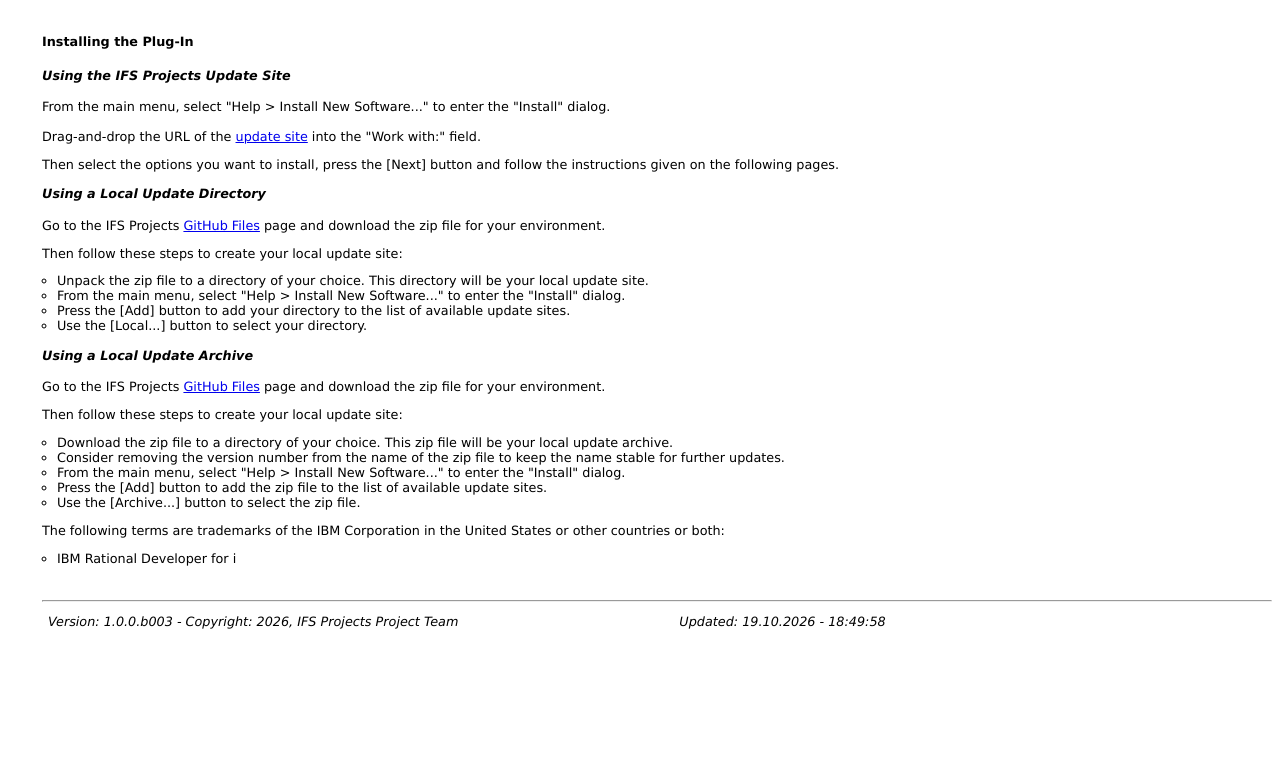
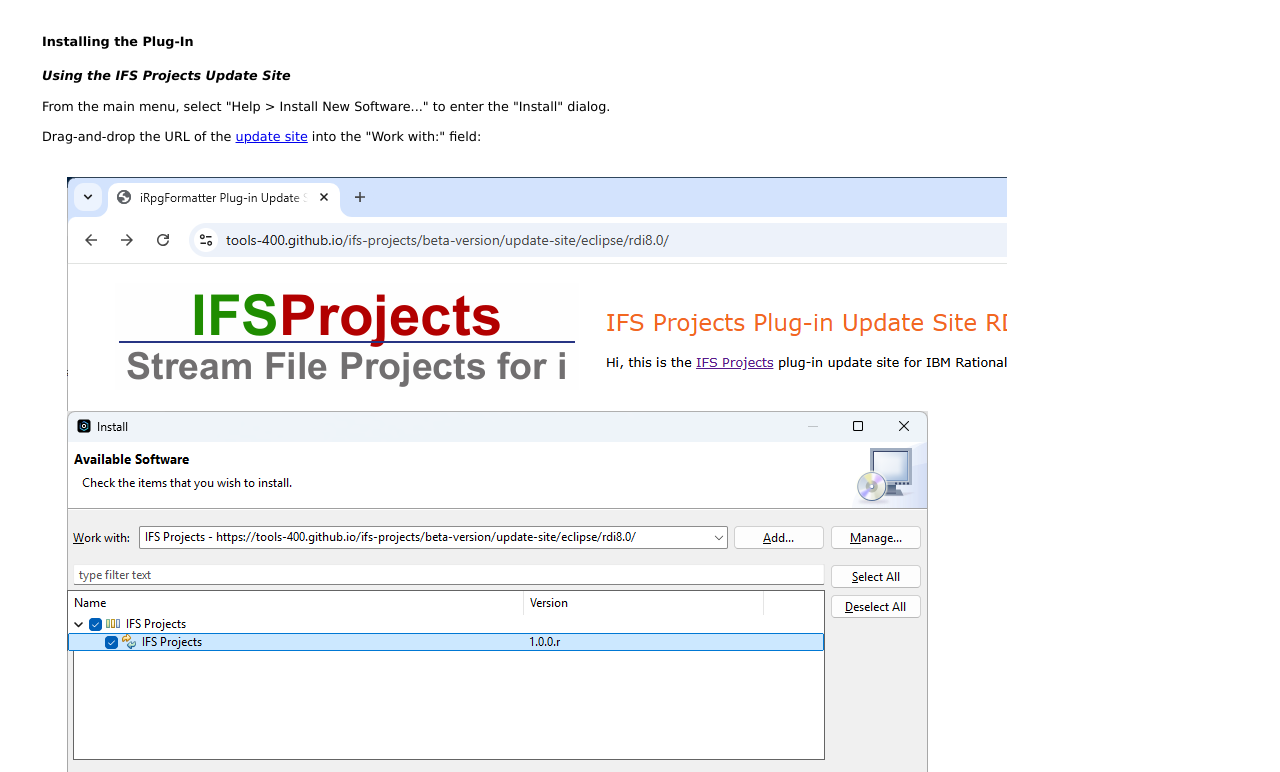
Before and after one commit to tools-400/ifs-projects, a plain HTML site: page docs/beta-version/update-site/eclipse/rdi8.0/index.html in a window 1280 px wide. Shown: the part 180-952 px from the top of the page. Before the commit the page ends 860 px from the top, so only its background shows below. Drawn offline with Linux system fonts and the light colour scheme.

Commit message:
Add the installation screenshot to the update site page

```diff
--- a/docs/beta-version/update-site/eclipse/rdi8.0/index.html
+++ b/docs/beta-version/update-site/eclipse/rdi8.0/index.html
@@ -1,6 +1,7 @@
 <html>
     <head>
         <meta http-equiv="cache-control" content="no-cache">
+        <meta http-equiv="Content-Type" content="text/html; charset=utf-8">
         <meta name="description" content="IFS Projects Plug-in Update Site">
         <meta name="author" content="IFS Projects Project Team">
         <meta name="keywords" content="IFS Projects, Plugin, RDI, Eclipse, AS400">
@@ -13,7 +14,7 @@
             <td align="left" >
                 <a href="https://tools-400.github.io/ifs-projects/"><img src="./assets/project-logo.gif" alt="IFS Projects - Eclipse Update Site for RDi" border="0" style="padding-right:10px;"/></a>
             </td>
-           <td align="left" width="100%" >
+            <td align="left" width="100%" >
                 <h1>IFS Projects Plug-in Update Site RDi 9.6.0.13+</h1>
                 <p>Hi, this is the <a href="https://github.com/tools-400/ifs-projects/">IFS Projects</a> plug-in update site for IBM Rational Developer for i.</p>
             </td>
@@ -27,7 +28,8 @@
         <p/>
         <h3>Using the IFS Projects Update Site</h3>
         <p>From the main menu, select "Help > Install New Software..." to enter the "Install" dialog.<br><br>
-        Drag-and-drop the URL of the <a href="https://tools-400.github.io/ifs-projects/beta-version/update-site/eclipse/rdi8.0">update site</a> into the "Work with:" field.</p>
+        Drag-and-drop the URL of the <a href="https://tools-400.github.io/ifs-projects/beta-version/update-site/eclipse/rdi8.0">update site</a> into the "Work with:" field:<br><br></p>
+        <img class="indent" src="./assets/rdi_InstallDragDrop.png" alt="RDi: Install new software">
         <p>
         Then select the options you want to install, press the [Next] button and follow the instructions given on the following pages.
         <h3>Using a Local Update Directory</h3>
@@ -63,7 +65,7 @@
         <br>
         <hr>
         <table border="0" class="copyright">
-        <tr><td class="copyright" align="left" width="50%">Version: 1.0.0.b003 - Copyright: 2026, IFS Projects Project Team</td><td class="copyright" align="right" width="50%">Updated: 19.10.2026 - 18:49:58</td></tr>
+        <tr><td class="copyright" align="left" width="50%">Version: 1.0.0.b003 - Copyright: 2026, IFS Projects Project Team</td><td class="copyright" align="right" width="50%">Updated: 20.10.2026 - 09:34:46</td></tr>
         </table>
         <br>
         </div>
```
Also changed, not shown: docs/files/index.html (+1 -1 lines), docs/index.html (+1 -1 lines), docs/support/index.html (+1 -1 lines), docs/beta-version/update-site/eclipse/rdi8.0/assets/rdi_InstallDragDrop.png (added).
